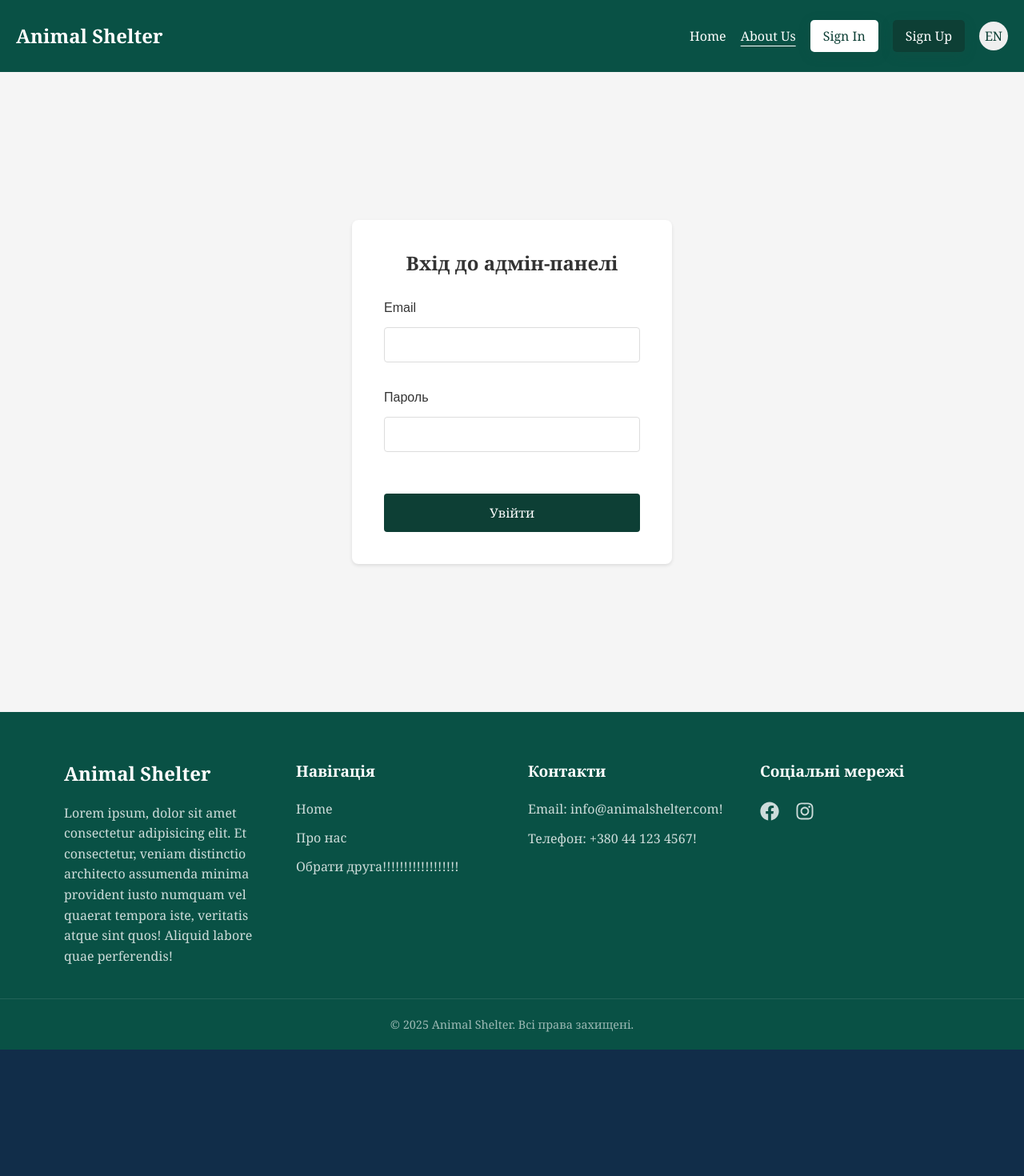
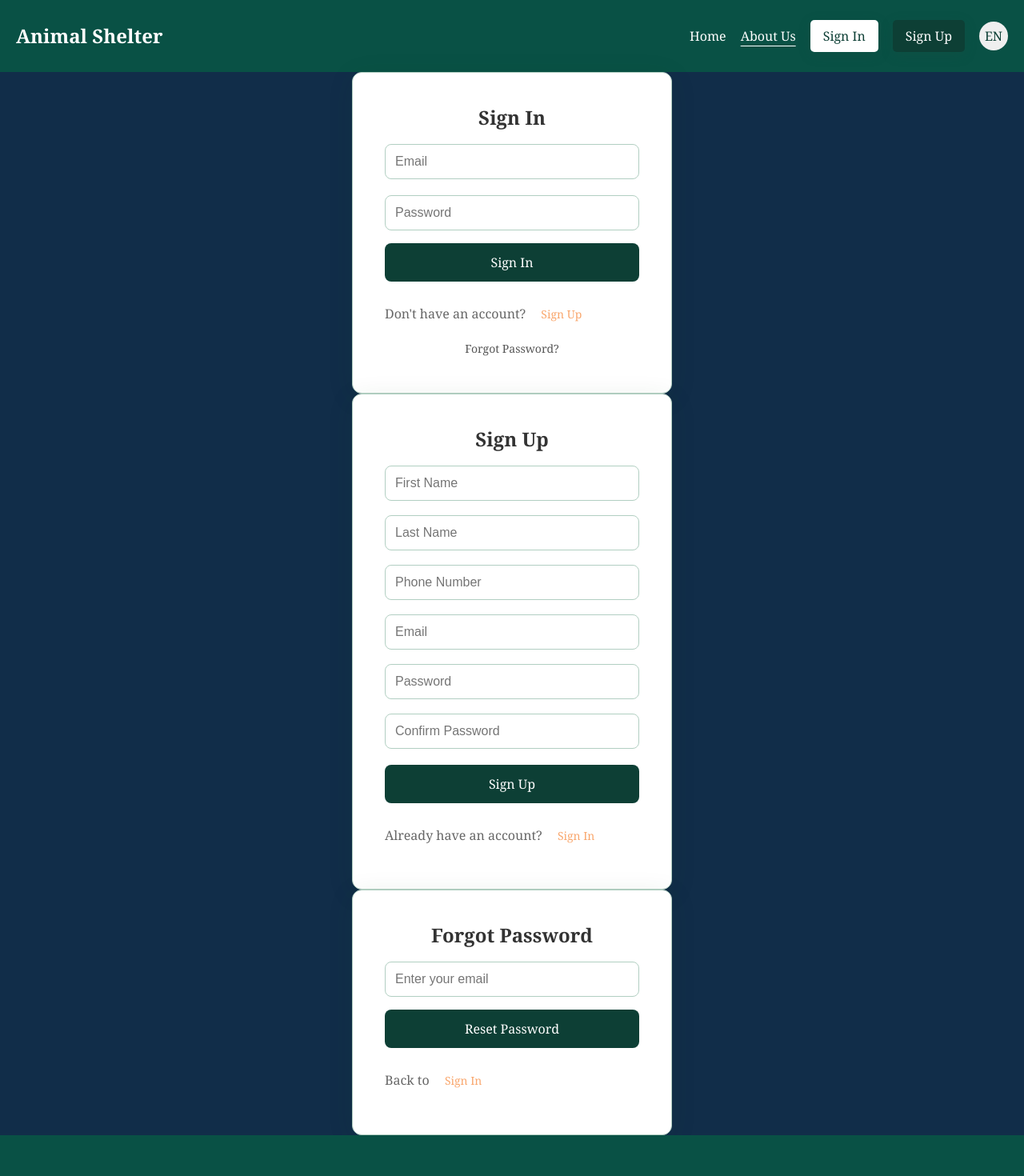
Before and after one commit to EvgeniaKurasova/react_quality_project, a React (Create React App) app: page /about in a window 1280 px wide. Shown: the top 1470 px of the page at 80% size. Before the commit the page ends 1312 px from the top, so only its background shows below. Built offline with nearby package versions, Linux system fonts and the light colour scheme.

Commit message:
start of work with sign in and sign up

```diff
--- a/src/components/ForgotPassword.jsx
+++ b/src/components/ForgotPassword.jsx
@@ -0,0 +1,16 @@
+import styles from './ForgotPassword.module.css'
+
+const ForgotPassword = ({ switchTo }) => (
+    <form className={styles.authForm}>
+      <h2 className={styles.authTitle}>Forgot Password</h2>
+      <input type="email" placeholder="Enter your email" required />
+      <button className={styles.forgotPasswordButton} type="submit">Reset Password</button>
+
+      <p>
+        Back to{' '}
+        <button type="button" onClick={() => switchTo('signIn')}>Sign In</button>
+      </p>
+    </form>
+  );
+
+  export default ForgotPassword;
--- /dev/null
+++ b/src/components/ForgotPassword.module.css
@@ -0,0 +1,81 @@
+.authModal {
+    position: fixed;
+    inset: 0;
+    background: rgba(0, 0, 0, 0.6);
+    display: flex;
+    justify-content: center;
+    align-items: center;
+    z-index: 999;
+  }
+  .authForm {
+    background: white;
+    padding: 40px;
+    border-radius: 12px;
+    width: 100%;
+    max-width: 400px;
+    margin: 0 auto;
+    box-shadow: 0 6px 32px rgba(20, 71, 30, 0.1);
+    border: 1.5px solid #b2cfc2;
+    font-family: 'Georgia', serif;
+    display: flex;
+    flex-direction: column;
+    justify-content: center;
+  }
+  .authTitle{
+      align-self: center;
+      margin-bottom: 14px;
+  }
+  /* color: #0d3f35; */
+  .authForm input {
+    width: 100%;
+    margin-bottom: 16px;
+    padding: 12px;
+    border: 1px solid #b2cfc2;
+    border-radius: 8px;
+    font-size: 16px;
+  }
+  .authForm input:focus {
+    outline: none;
+    border-color: #f9a66c;
+  }
+  .forgotPasswordButton {
+    width: 100%;
+    padding: 12px;
+    background-color: #0d3f35;
+    color: white;
+    border: none;
+    border-radius: 8px;
+    font-size: 16px;
+    cursor: pointer;
+    transition: background 0.3s;
+  }
+  .forgotPasswordButton:hover {
+    background: #f9a66c;
+  }
+
+  .authForm p button {
+    background: none;
+    border: none;
+    color: #f9a66c;
+    cursor: pointer;
+    font-size: 14px;
+  }
+  .authForm p button:hover {
+    text-decoration: underline;
+  }
+  .forgotPasswordClick {
+    background: none;
+    border: none;
+    color: #555;
+    font-size: 14px;
+  }
+  .forgotPasswordClick:focus {
+    /* outline: none;
+      text-decoration: none; */
+    background: none;
+    border: none;
+    color: #f9a66c;
+  }
+  .forgotPasswordClick:hover {
+    text-decoration: underline;
+  }
--- a/src/components/SignIn.jsx
+++ b/src/components/SignIn.jsx
@@ -0,0 +1,13 @@
+import styles from './SignIn.module.css'
+
+const SignIn = ({ switchTo }) => (
+    <form className={styles.authForm}>
+      <h2 className={styles.authTitle}>Sign In</h2>
+      <input type="email" placeholder="Email" required />
+      <input type="password" placeholder="Password" required />
+      <button className={styles.forgotPasswordButton} type="submit">Sign In</button>
+      <p>Don't have an account? <button onClick={() => switchTo('signUp')}>Sign Up</button></p>
+      <button className={styles.forgotPasswordClick} onClick={() => switchTo('forgot')}>Forgot Password?</button>
+    </form>
+  );
+  export default SignIn;
--- /dev/null
+++ b/src/components/SignIn.module.css
@@ -0,0 +1,83 @@
+.authModal {
+  position: fixed;
+  inset: 0;
+  background: rgba(0, 0, 0, 0.6);
+  display: flex;
+  justify-content: center;
+  align-items: center;
+  z-index: 999;
+}
+.authForm {
+  background: white;
+  padding: 40px;
+  border-radius: 12px;
+  width: 100%;
+  max-width: 400px;
+  margin: 0 auto;
+  box-shadow: 0 6px 32px rgba(20, 71, 30, 0.1);
+  border: 1.5px solid #b2cfc2;
+  font-family: 'Georgia', serif;
+  display: flex;
+  flex-direction: column;
+  justify-content: center;
+}
+.authTitle{
+    align-self: center;
+    margin-bottom: 14px;
+}
+/* color: #0d3f35; */
+.authForm input {
+  width: 100%;
+  margin-bottom: 16px;
+  padding: 12px;
+  border: 1px solid #b2cfc2;
+  border-radius: 8px;
+  font-size: 16px;
+}
+.authForm input:focus {
+  outline: none;
+  border-color: #f9a66c;
+}
+.forgotPasswordButton {
+  width: 100%;
+  padding: 12px;
+  background-color: #0d3f35;
+  color: white;
+  border: none;
+  border-radius: 8px;
+  font-size: 16px;
+  cursor: pointer;
+  transition: background 0.3s;
+}
+.forgotPasswordButton:hover {
+  background: #f9a66c;
+}
+
+.authForm p button {
+  background: none;
+  border: none;
+  color: #f9a66c;
+  cursor: pointer;
+  font-size: 14px;
+}
+.authForm p button:hover {
+  text-decoration: underline;
+}
+.forgotPasswordClick {
+  background: none;
+  border: none;
+  color: #555;
+  font-size: 14px;
+  padding: 5px;
+  width: auto; /* ключовий момент */
+}
+.forgotPasswordClick:focus {
+  /* outline: none;
+    text-decoration: none; */
+  background: none;
+  border: none;
+  color: #f9a66c;
+}
+.forgotPasswordClick:hover {
+  text-decoration: underline;
+}
--- /dev/null
+++ b/src/components/SignUp.jsx
@@ -0,0 +1,22 @@
+import styles from './SignUp.module.css'
+
+const SignUp = ({ switchTo }) => (
+  <form className={styles.authForm}>
+    <h2 className={styles.authTitle}>Sign Up</h2>
+    <input type="text" placeholder="First Name" required />
+    <input type="text" placeholder="Last Name" required />
+    <input type="tel" placeholder="Phone Number" required />
+    <input type="email" placeholder="Email" required />
+    <input type="password" placeholder="Password" required />
+    <input type="password" placeholder="Confirm Password" required />
+    <button className={styles.forgotPasswordButton} type="submit">Sign Up</button>
+    <p>
+      Already have an account?{' '}
+      <button type="button" onClick={() => switchTo('signIn')}>
+        Sign In
+      </button>
+    </p>
+  </form>
+)
+
+export default SignUp
--- /dev/null
+++ b/src/components/SignUp.module.css
@@ -0,0 +1,82 @@
+.authModal {
+  position: fixed;
+  inset: 0;
+  background: rgba(0, 0, 0, 0.6);
+  display: flex;
+  justify-content: center;
+  align-items: center;
+  z-index: 999;
+}
+.authForm {
+  background: white;
+  padding: 40px;
+  border-radius: 12px;
+  width: 100%;
+  max-width: 400px;
+  margin: 0 auto;
+  box-shadow: 0 6px 32px rgba(20, 71, 30, 0.1);
+  border: 1.5px solid #b2cfc2;
+  font-family: 'Georgia', serif;
+  display: flex;
+  flex-direction: column;
+  justify-content: center;
+}
+.authTitle {
+  align-self: center;
+  margin-bottom: 14px;
+}
+/* color: #0d3f35; */
+.authForm input {
+  width: 100%;
+  margin-bottom: 14px;
+  padding: 12px;
+  border: 1px solid #b2cfc2;
+  border-radius: 8px;
+  font-size: 16px;
+}
+.authForm input:focus {
+  outline: none;
+  border-color: #f9a66c;
+}
+.forgotPasswordButton {
+  width: 100%;
+  padding: 12px;
+  background-color: #0d3f35;
+  color: white;
+  border: none;
+  border-radius: 8px;
+  font-size: 16px;
+  cursor: pointer;
+  transition: background 0.3s;
+  margin-top: 6px;
+}
+.forgotPasswordButton:hover {
+  background: #f9a66c;
+}
+
+.authForm p button {
+  background: none;
+  border: none;
+  color: #f9a66c;
+  cursor: pointer;
+  font-size: 14px;
+}
+.authForm p button:hover {
+  text-decoration: underline;
+}
+.forgotPasswordClick {
+  background: none;
+  border: none;
+  color: #555;
+  font-size: 14px;
+}
+.forgotPasswordClick:focus {
+  /* outline: none;
+      text-decoration: none; */
+  background: none;
+  border: none;
+  color: #f9a66c;
+}
+.forgotPasswordClick:hover {
+  text-decoration: underline;
+}
--- a/src/pages/About.jsx
+++ b/src/pages/About.jsx
@@ -1,9 +1,13 @@
-import Login from '../pages/Login.jsx'
+import ForgotPassword from '../components/ForgotPassword.jsx'
+import SignInForm from '../components/SignIn.jsx'
+import SignUp from '../components/SignUp.jsx'
 
 const About = () => {
   return (
     <div>
-      <Login />
+      <SignInForm />
+      <SignUp/>
+      <ForgotPassword/>
     </div>
   )
 }
```
Also changed, not shown: 1 other file (tests, documents, lock files or other folders).
